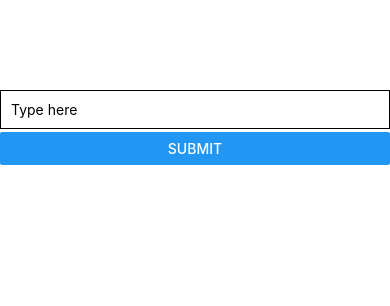
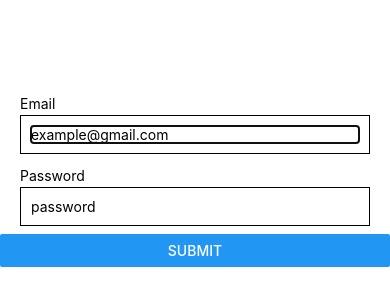
Before and after one commit to pepsialmighty/React-Native-Formik-vs-Yup, a React Native app: screen / in a window 390 px wide. Shown: the top 306 px of the page. Built offline with nearby package versions, Linux system fonts and the light colour scheme.

Commit message:
Building a sign in Form

```diff
--- a/App.js
+++ b/App.js
@@ -12,19 +12,20 @@ import { Formik } from "formik";
 import * as yup from "yup";
 
 const validationSchema = yup.object().shape({
-  name: yup
+  email: yup.string().label("Email").email().required(),
+  password: yup
     .string()
+    .label("Password")
     .required()
-    .label("Name")
     .min(2, "At least 2 characters")
-    .max(15, "At mosr 15 characters"),
+    .max(15, "At most 15 characters"),
 });
 
 export default function App() {
   return (
     <SafeAreaView style={styles.container}>
       <Formik
-        initialValues={{ name: "" }}
+        initialValues={{ email: "", password: "" }}
         onSubmit={(values, actions) => {
           alert(JSON.stringify(values));
           setTimeout(() => actions.setSubmitting(false), 1000);
@@ -33,13 +34,35 @@ export default function App() {
       >
         {(formikProps) => (
           <React.Fragment>
-            <View style={styles.input}>
-              <TextInput
-                placeholder='Type here'
-                onChangeText={formikProps.handleChange("name")}
-              />
+            <View style={{ marginHorizontal: 20, marginVertical: 5 }}>
+              <Text style={{ marginBottom: 3 }}>Email</Text>
+              <View style={styles.input}>
+                <TextInput
+                  placeholder='example@gmail.com'
+                  onChangeText={formikProps.handleChange("email")}
+                  onBlur={formikProps.handleBlur("email")}
+                  autoFocus
+                />
+              </View>
+              <Text style={styles.errorHandler}>
+                {formikProps.touched.email && formikProps.errors.email}
+              </Text>
             </View>
-            <Text style={styles.errorHandler}>{formikProps.errors.name}</Text>
+
+            <View style={{ marginHorizontal: 20, marginVertical: 5 }}>
+              <Text style={{ marginBottom: 3 }}>Password</Text>
+              <View style={styles.input}>
+                <TextInput
+                  placeholder='password'
+                  onChangeText={formikProps.handleChange("password")}
+                  onBlur={formikProps.handleBlur("password")}
+                />
+              </View>
+              <Text style={styles.errorHandler}>
+                {formikProps.touched.password && formikProps.errors.password}
+              </Text>
+            </View>
+
             {formikProps.isSubmitting ? (
               <ActivityIndicator />
             ) : (
```
